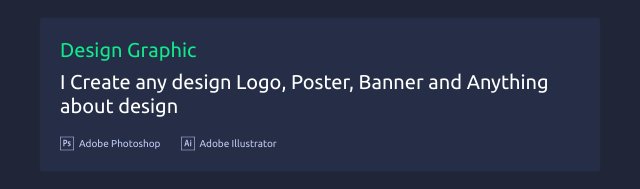
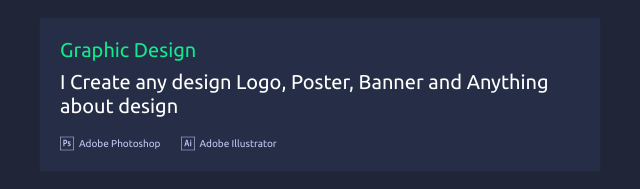
Before and after one commit to alamsyahcth/alamsyahcth.github.io, a plain HTML site: page index.html in a window 1280 px wide. Shown: the part 305-494 px from the top of the page, 640-1280 px from the left. Drawn offline with nearby package versions, Linux system fonts and the light colour scheme.

Commit message:
change name

```diff
--- a/index.html
+++ b/index.html
@@ -72,7 +72,7 @@
           </div>
 
           <div class="card w-100">
-            <h5 class="skill-title">Design Graphic</h5>
+            <h5 class="skill-title">Graphic Design</h5>
             <h5 class="skill-content">
               I Create any design Logo, Poster, Banner and Anything about design
             </h5>
```
